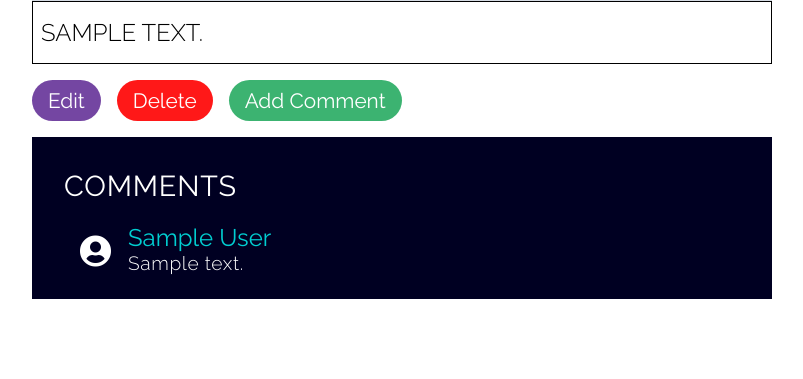
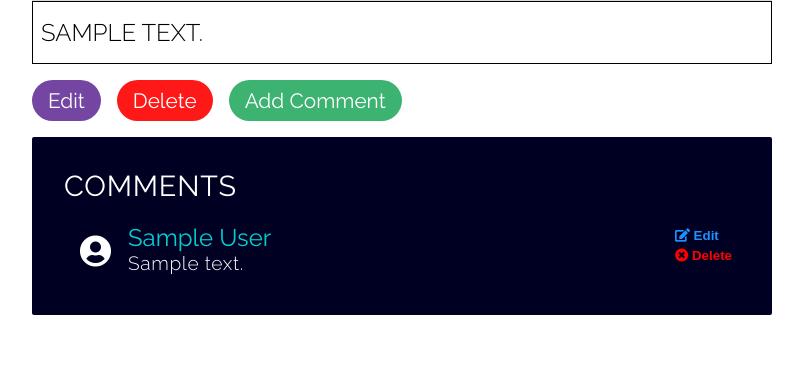
Before and after one commit to ramn51/Blog-Project, a Node server app: page /blogs/600000000000000000000001 in a window 1280 px wide. Shown: the part 757-1136 px from the top of the page, without its empty margins (16-819 px from the left). Before the commit the page ends 1056 px from the top, so only its background shows below. Run offline with Node 20, Linux system fonts and the light colour scheme; tables that the repository leaves empty hold one stand-in row (values such as "Sample post"); grey boxes marked "Sample" are stand-in pictures; some libraries are stand-ins or nearby versions.

Commit message:
add edit, delete buttons and link with routes

```diff
--- a/app.js
+++ b/app.js
@@ -16,6 +16,7 @@ app.use(bodyParser.urlencoded({
 }));
 app.use(methodOverride("_method"));
 //seedDB();
+
 
 //index route - the main page
 app.get("/blogs", function (req, res) {
@@ -192,16 +193,19 @@ app.put("/blogs/:id/comment/:comment_id", function (req, res) {
     })
 })
 
-//Comment Delete === (To be used after designing)
+// Comment Delete === (To be used after designing)
 
-// app.delete("/blogs/:id/comment/:comment_id",function(req,res){
-//     Comments.findByIdAndRemove(req.param.comment_id,function(err){
-//         if(err)
-//             {console.log(err); res.redirect("/blogs/"+req.params.id);}
-//         else
-//             console.log('comment deleted');
-//     })
-// })
+app.delete("/blogs/:id/comment/:comment_id",function(req,res){
+    Comments.findByIdAndRemove(req.params.comment_id,function(err){
+        if(err)
+            {   console.log(err);
+                res.redirect("/blogs/"+req.params.id);}
+        else{
+            console.log('comment deleted');
+            console.log(err); res.redirect("/blogs/"+req.params.id);
+        }
+    })
+})
 
 
 
--- a/public/framework.css
+++ b/public/framework.css
@@ -389,6 +389,8 @@ form textarea{
     font-size:1.2rem;
     margin:1rem 0rem;
     padding:1rem;
+    padding-bottom:2rem;
+    border-radius:0.125rem;
     position: relative;
 
 }
@@ -404,7 +406,7 @@ form textarea{
     box-sizing: border-box;
     display:grid;
     margin:0rem 1rem;
-    grid-template-columns:4rem 1fr;
+    grid-template-columns:4rem 5fr 1fr;
 }
 
 .fa-user-circle{
@@ -437,6 +439,33 @@ form textarea{
     grid-gap:0.5rem;
 }
 
+.comment__ops{
+    margin-left:auto;
+    box-sizing: border-box;
+    font-size:1rem;
+    padding:0.25rem;
+    font-style:bold;
+}
+
+.comment__ops button{
+    display:block;
+    margin:0.30rem .25rem;
+    color:white;
+    cursor: pointer;
+    border:none;outline:none;
+    background-color:transparent;
+}
+
+
+.comment__ops .delete__comment{
+    color:red;
+    font-weight:700;
+}
+
+.comment__ops .edit__comment{
+    color:dodgerblue;
+    font-weight:700;
+}
 /* Responsiveness Part 2*/
 
 @media screen and (max-width:1000px){
--- a/views/Post/show.ejs
+++ b/views/Post/show.ejs
@@ -32,6 +32,15 @@
                         <h3 class="comment__author"><%=data.author%></h3>
                         <p class="comment__content"><%=data.text%></p>
                     </div>
+                    <div class="comment__ops">
+                        <form action="/blogs/<%=post._id%>/comment/<%=data._id%>/edit" method="GET">
+                            <button class="edit__comment"><i class="fas fa-edit"></i> Edit</button>
+                        </form>
+                        <form action="/blogs/<%=post._id%>/comment/<%=data._id%>?_method=DELETE" method="POST">
+                            <button class="delete__comment"><i class="fas fa-times-circle"></i> Delete</button>
+                        </form>
+
+                    </div>
                 </div>
             <%})%>
 
```
